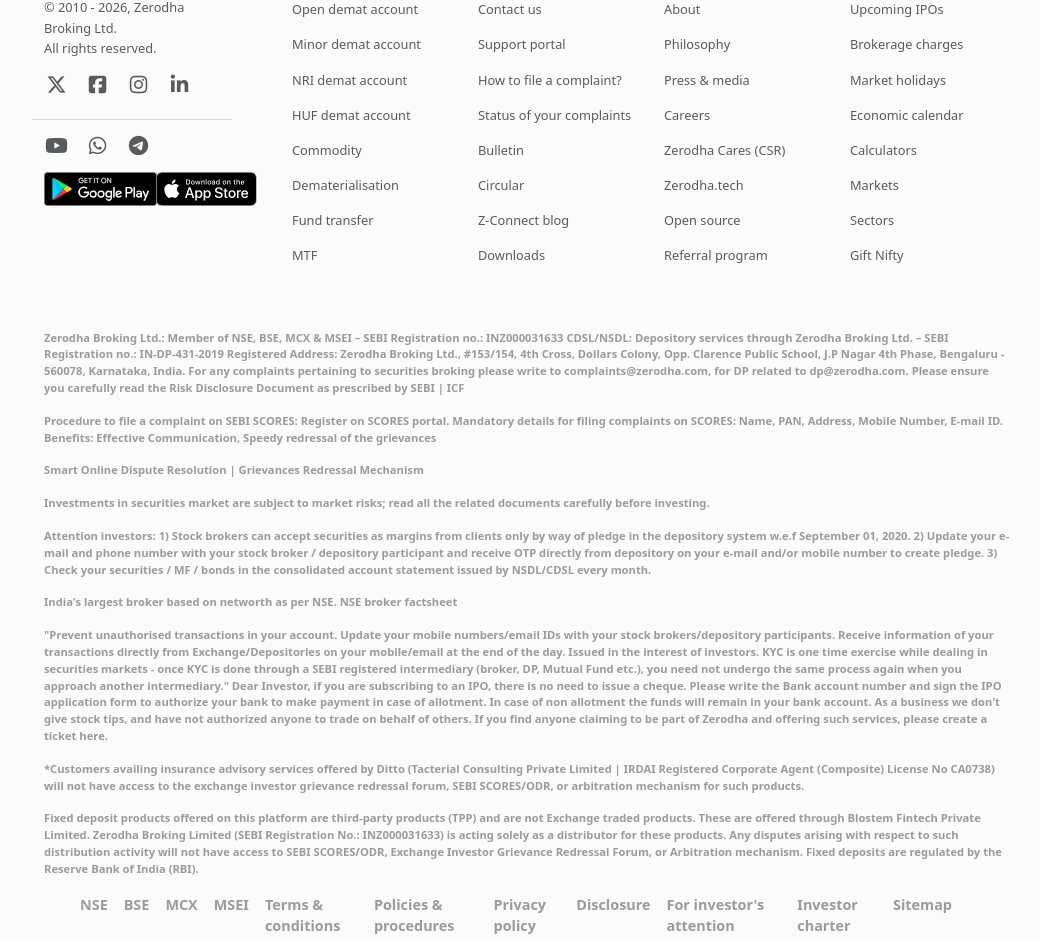
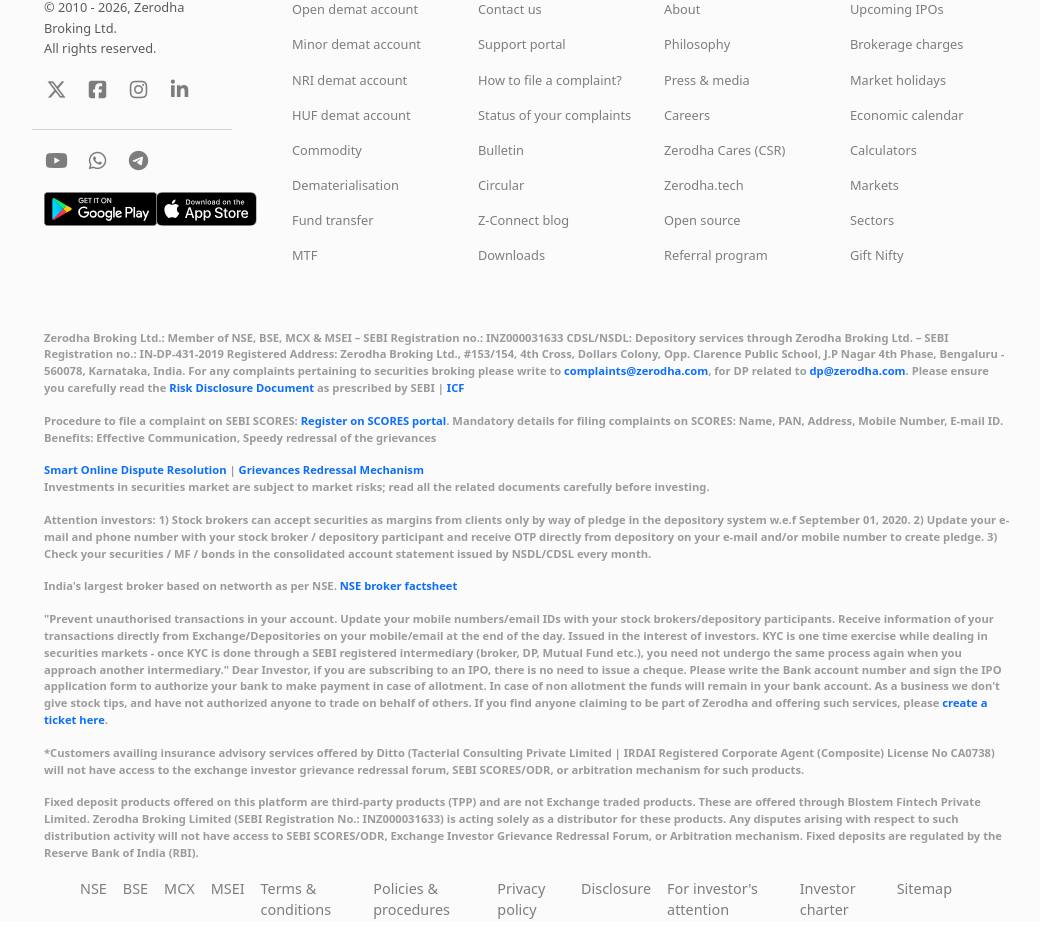
Before and after one commit to Deo-Ashish/Niveshi, a React (Vite) app in the folder frontend/: page / in a window 1280 px wide. Shown: the part 3616-4566 px from the top of the page, without its empty margins (112-1152 px from the left). Built offline with nearby package versions, Linux system fonts and the light colour scheme.

Commit message:
fixed footer

```diff
--- a/frontend/src/landing_page/Footer.css
+++ b/frontend/src/landing_page/Footer.css
@@ -10,3 +10,15 @@
 .footer-p p{
     font-size: 0.70rem;
 }
+
+.footer-link {
+  color: #00000080;
+  text-decoration: none;
+  transition: color 0.15s ease;
+  font-weight: 500;
+}
+
+.footer-link:hover,
+.footer-link:hover i {
+  color: #387ed1;
+}
--- a/frontend/src/landing_page/Footer.jsx
+++ b/frontend/src/landing_page/Footer.jsx
@@ -20,78 +20,224 @@
               All rights reserved.
             </p>
             <div className="d-flex col gap-3 fs-5">
+              <a href="#" className="footer-link">
                 <i class="fa-brands fa-x-twitter column"></i>
+              </a>
+              <a href="#" className="footer-link">
                 <i class="fa-brands fa-square-facebook c"></i>
+              </a>
+              <a href="#" className="footer-link">
                 <i class="fa-brands fa-instagram"></i>
+              </a>
+              <a href="#" className="footer-link">
                 <i class="fa-brands fa-linkedin-in"></i>
+              </a>
             </div>
             <hr className="mt-4" />
           </div>
           <div className="row">
             <div className="col d-flex gap-3 fs-5">
+              <a href="#" className="footer-link">
                 <i class="fa-brands fa-youtube"></i>
+              </a>
+              <a href="#" className="footer-link">
                 <i class="fa-brands fa-whatsapp"></i>
+              </a>
+              <a href="#" className="footer-link">
                 <i class="fa-brands fa-telegram"></i>
+              </a>
             </div>
           </div>
           <div className="row mt-3 pe-4">
             <div className="col-6">
+              <a href="#">
                 <img
                   src="media/images/googlePlayBadge.svg"
                   style={{ height: "2.1rem" }}
                 />
+              </a>
             </div>
             <div className="col-6">
+              <a href="#">
                 <img
                   src="media/images/appstoreBadge.svg"
                   style={{ height: "2.1rem" }}
                 />
+              </a>
             </div>
           </div>
         </div>
         <div className="col">
           <h5 className="mb-2">Account</h5>
-          <p>Open demat account</p>
-          <p>Minor demat account</p>
-          <p>NRI demat account</p>
-          <p>HUF demat account</p>
-          <p>Commodity</p>
-          <p>Dematerialisation</p>
-          <p>Fund transfer</p>
-          <p>MTF</p>
+          <p>
+            <a href="#" className="footer-link">
+              Open demat account
+            </a>
+          </p>
+          <p>
+            <a href="#" className="footer-link">
+              Minor demat account
+            </a>
+          </p>
+          <p>
+            <a href="#" className="footer-link">
+              NRI demat account
+            </a>
+          </p>
+          <p>
+            <a href="#" className="footer-link">
+              HUF demat account
+            </a>
+          </p>
+          <p>
+            <a href="#" className="footer-link">
+              Commodity
+            </a>
+          </p>
+          <p>
+            <a href="#" className="footer-link">
+              Dematerialisation
+            </a>
+          </p>
+          <p>
+            <a href="#" className="footer-link">
+              Fund transfer
+            </a>
+          </p>
+          <p>
+            <a href="#" className="footer-link">
+              MTF
+            </a>
+          </p>
         </div>
         <div className="col">
           <h5 className="mb-2">Support</h5>
-          <p>Contact us</p>
-          <p>Support portal</p>
-          <p>How to file a complaint?</p>
-          <p>Status of your complaints</p>
-          <p>Bulletin</p>
-          <p>Circular</p>
-          <p>Z-Connect blog</p>
-          <p>Downloads</p>
+          <p>
+            <a href="#" className="footer-link">
+              Contact us
+            </a>
+          </p>
+          <p>
+            <a href="#" className="footer-link">
+              Support portal
+            </a>
+          </p>
+          <p>
+            <a href="#" className="footer-link">
+              How to file a complaint?
+            </a>
+          </p>
+          <p>
+            <a href="#" className="footer-link">
+              Status of your complaints
+            </a>
+          </p>
+          <p>
+            <a href="#" className="footer-link">
+              Bulletin
+            </a>
+          </p>
+          <p>
+            <a href="#" className="footer-link">
+              Circular
+            </a>
+          </p>
+          <p>
+            <a href="#" className="footer-link">
+              Z-Connect blog
+            </a>
+          </p>
+          <p>
+            <a href="#" className="footer-link">
+              Downloads
+            </a>
+          </p>
         </div>
         <div className="col">
           <h5 className="mb-2">Company</h5>
-          <p>About</p>
-          <p>Philosophy</p>
-          <p>Press & media</p>
-          <p>Careers</p>
-          <p>Zerodha Cares (CSR)</p>
-          <p>Zerodha.tech</p>
-          <p>Open source</p>
-          <p>Referral program</p>
+          <p>
+            <a href="#" className="footer-link">
+              About
+            </a>
+          </p>
+          <p>
+            <a href="#" className="footer-link">
+              Philosophy
+            </a>
+          </p>
+          <p>
+            <a href="#" className="footer-link">
+              Press & media
+            </a>
+          </p>
+          <p>
+            <a href="#" className="footer-link">
+              Careers
+            </a>
+          </p>
+          <p>
+            <a href="#" className="footer-link">
+              Zerodha Cares (CSR)
+            </a>
+          </p>
+          <p>
+            <a href="#" className="footer-link">
+              Zerodha.tech
+            </a>
+          </p>
+          <p>
+            <a href="#" className="footer-link">
+              Open source
+            </a>
+          </p>
+          <p>
+            <a href="#" className="footer-link">
+              Referral program
+            </a>
+          </p>
         </div>
         <div className="col">
           <h5 className="mb-2">Quick links</h5>
-          <p>Upcoming IPOs</p>
-          <p>Brokerage charges</p>
-          <p>Market holidays</p>
-          <p>Economic calendar</p>
-          <p>Calculators</p>
-          <p>Markets</p>
-          <p>Sectors</p>
-          <p>Gift Nifty</p>
+          <p>
+            <a href="#" className="footer-link">
+              Upcoming IPOs
+            </a>
+          </p>
+          <p>
+            <a href="#" className="footer-link">
+              Brokerage charges
+            </a>
+          </p>
+          <p>
+            <a href="#" className="footer-link">
+              Market holidays
+            </a>
+          </p>
+          <p>
+            <a href="#" className="footer-link">
+              Economic calendar
+            </a>
+          </p>
+          <p>
+            <a href="#" className="footer-link">
+              Calculators
+            </a>
+          </p>
+          <p>
+            <a href="#" className="footer-link">
+              Markets
+            </a>
+          </p>
+          <p>
+            <a href="#" className="footer-link">
+              Sectors
+            </a>
+          </p>
+          <p>
+            <a href="#" className="footer-link">
+              Gift Nifty
+            </a>
+          </p>
         </div>
       </div>
       <div
@@ -105,20 +251,24 @@
           Registered Address: Zerodha Broking Ltd., #153/154, 4th Cross, Dollars
           Colony, Opp. Clarence Public School, J.P Nagar 4th Phase, Bengaluru -
           560078, Karnataka, India. For any complaints pertaining to securities
-          broking please write to complaints@zerodha.com, for DP related to
-          dp@zerodha.com. Please ensure you carefully read the Risk Disclosure
-          Document as prescribed by SEBI | ICF
+          broking please write to{" "}
+          <a href="mailto:complaints@zerodha.com">complaints@zerodha.com</a>,
+          for DP related to <a href="mailto:dp@zerodha.com">dp@zerodha.com</a>.
+          Please ensure you carefully read the{" "}
+          <a href="#">Risk Disclosure Document</a> as prescribed by SEBI |{" "}
+          <a href="#">ICF</a>
         </p>
         <p>
-          Procedure to file a complaint on SEBI SCORES: Register on SCORES
-          portal. Mandatory details for filing complaints on SCORES: Name, PAN,
-          Address, Mobile Number, E-mail ID. Benefits: Effective Communication,
-          Speedy redressal of the grievances
+          Procedure to file a complaint on SEBI SCORES:{" "}
+          <a href="#">Register on SCORES portal</a>. Mandatory details for
+          filing complaints on SCORES: Name, PAN, Address, Mobile Number, E-mail
+          ID. Benefits: Effective Communication, Speedy redressal of the
+          grievances
         </p>
         <p>
-          <p>
-            Smart Online Dispute Resolution | Grievances Redressal Mechanism
-          </p>
+          <a href="#">Smart Online Dispute Resolution</a> |{" "}
+          <a href="#">Grievances Redressal Mechanism</a>
+          <br />
           Investments in securities market are subject to market risks; read all
           the related documents carefully before investing.
         </p>
@@ -132,8 +282,8 @@
           statement issued by NSDL/CDSL every month.
         </p>
         <p>
-          India's largest broker based on networth as per NSE. NSE broker
-          factsheet
+          India's largest broker based on networth as per NSE.{" "}
+          <a href="#">NSE broker factsheet</a>
         </p>
         <p>
           "Prevent unauthorised transactions in your account. Update your mobile
@@ -150,8 +300,8 @@
           in case of allotment. In case of non allotment the funds will remain
           in your bank account. As a business we don't give stock tips, and have
           not authorized anyone to trade on behalf of others. If you find anyone
-          claiming to be part of Zerodha and offering such services, please
-          create a ticket here.
+          claiming to be part of Zerodha and offering such services, please{" "}
+          <a href="#">create a ticket here</a>.
         </p>
         <p>
           *Customers availing insurance advisory services offered by Ditto
@@ -171,18 +321,40 @@
           are regulated by the Reserve Bank of India (RBI).
         </p>
         <div className="row">
-          <div className="col d-flex gap-3 px-5" style={{fontSize: "0.9rem"}}>
-            <a href="#" style={{ation: "none", color: "#9B9B9B"}}>NSE</a>
-            <a href="#" style={{ation: "none", color: "#9B9B9B"}}>BSE</a>
-            <a href="#" style={{ation: "none", color: "#9B9B9B"}}>MCX</a>
-            <a href="#" style={{ation: "none", color: "#9B9B9B"}}>MSEI</a>
-            <a href="#" style={{ation: "none", color: "#9B9B9B"}}>Terms & conditions</a>
-            <a href="#" style={{ation: "none", color: "#9B9B9B"}}>Policies & procedures</a>
-            <a href="#" style={{ation: "none", color: "#9B9B9B"}}>Privacy policy</a>
-            <a href="#" style={{ation: "none", color: "#9B9B9B"}}>Disclosure</a>
-            <a href="#" style={{ation: "none", color: "#9B9B9B"}}>For investor's attention</a>
-            <a href="#" style={{ation: "none", color: "#9B9B9B"}}>Investor charter</a>
-            <a href="#" style={{ation: "none", color: "#9B9B9B"}}>Sitemap</a>
+          <div className="col d-flex gap-3 px-5" style={{ fontSize: "0.9rem" }}>
+            <a href="#" className="footer-link">
+              NSE
+            </a>
+            <a href="#" className="footer-link">
+              BSE
+            </a>
+            <a href="#" className="footer-link">
+              MCX
+            </a>
+            <a href="#" className="footer-link">
+              MSEI
+            </a>
+            <a href="#" className="footer-link">
+              Terms & conditions
+            </a>
+            <a href="#" className="footer-link">
+              Policies & procedures
+            </a>
+            <a href="#" className="footer-link">
+              Privacy policy
+            </a>
+            <a href="#" className="footer-link">
+              Disclosure
+            </a>
+            <a href="#" className="footer-link">
+              For investor's attention
+            </a>
+            <a href="#" className="footer-link">
+              Investor charter
+            </a>
+            <a href="#" className="footer-link">
+              Sitemap
+            </a>
           </div>
         </div>
       </div>
```
Lines whose indentation alone changed are shown as unchanged.
